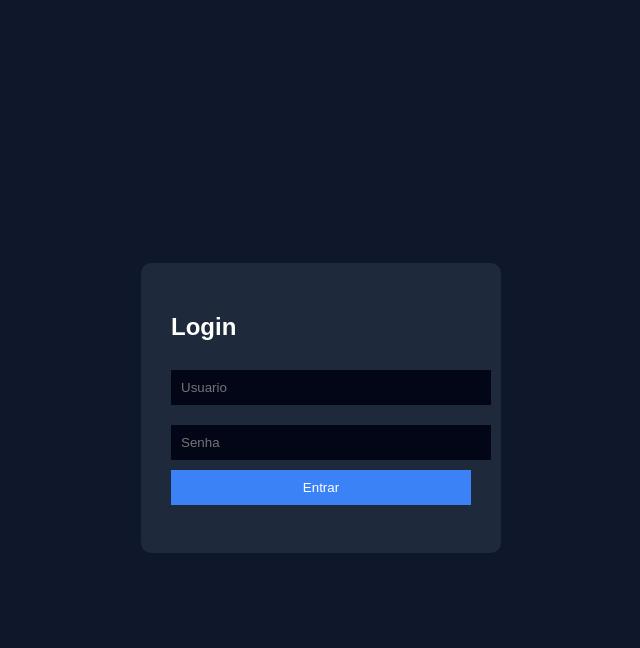
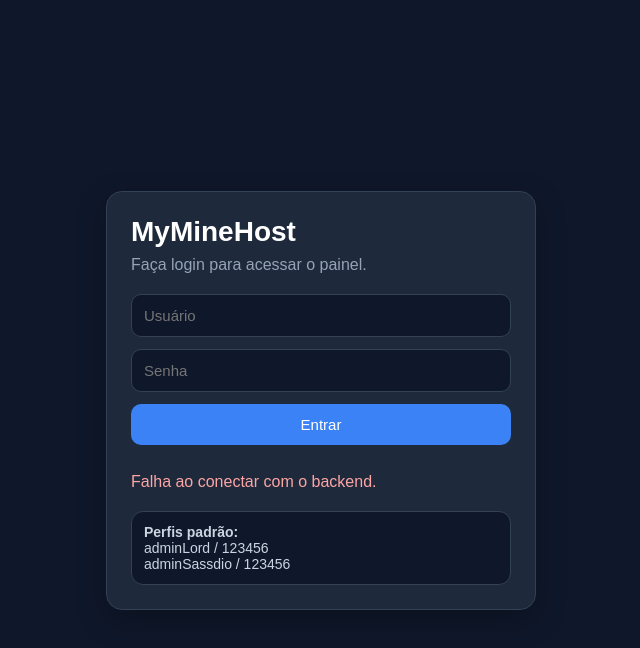
Before and after one commit to gabsgameplai-sys/minecraft_host_serverLORD, a plain HTML site: page login.html in a window 1280 px wide. Both pictures are taken after a click on the button "Entrar". Shown: the whole page, without its empty margins (319-959 px from the left). Drawn offline with Linux system fonts and the light colour scheme; no server answers.

Commit message:
Update login.html

```diff
--- a/login.html
+++ b/login.html
@@ -1,131 +1,199 @@
 <!DOCTYPE html>
 <html lang="pt-br">
 <head>
-
 <meta charset="UTF-8">
-<title>Login</title>
+<meta name="viewport" content="width=device-width, initial-scale=1.0">
+<title>Login - MyMineHost</title>
 
 <script src="https://accounts.google.com/gsi/client" async defer></script>
 
 <style>
+*{
+  box-sizing:border-box;
+}
 
 body{
- background:#0f172a;
- color:white;
- font-family:Arial;
+  margin:0;
+  min-height:100vh;
   display:flex;
   align-items:center;
   justify-content:center;
- height:100vh;
+  background:#0f172a;
+  font-family:Arial,sans-serif;
+  color:white;
+  padding:20px;
 }
 
 .card{
+  width:100%;
+  max-width:430px;
   background:#1e293b;
- padding:30px;
- border-radius:10px;
- width:300px;
+  border:1px solid #334155;
+  border-radius:16px;
+  padding:24px;
+  box-shadow:0 10px 30px rgba(0,0,0,0.25);
+}
+
+.logo{
+  font-size:28px;
+  font-weight:bold;
+  margin-bottom:8px;
+}
+
+.note{
+  color:#94a3b8;
+  margin-bottom:20px;
 }
 
 input{
   width:100%;
- margin:10px 0;
- padding:10px;
- background:#020617;
+  margin-bottom:12px;
+  background:#0f172a;
   color:white;
- border:none;
+  border:1px solid #334155;
+  border-radius:10px;
+  padding:12px;
+  font-size:15px;
 }
 
 button{
   width:100%;
- padding:10px;
   background:#3b82f6;
+  color:white;
   border:none;
- color:white;
+  border-radius:10px;
+  padding:12px;
+  font-size:15px;
+  cursor:pointer;
 }
 
+button:hover{
+  background:#2563eb;
+}
+
+.error{
+  margin-top:12px;
+  color:#fca5a5;
+  min-height:20px;
+}
+
+.users-box{
+  margin-top:18px;
+  padding:12px;
+  border-radius:12px;
+  background:#0f172a;
+  border:1px solid #334155;
+  color:#cbd5e1;
+  font-size:14px;
+}
+
+.google-box{
+  margin-top:16px;
+  display:flex;
+  justify-content:center;
+}
 </style>
+</head>
+<body>
+  <div class="card">
+    <div class="logo">MyMineHost</div>
+    <div class="note">Faça login para acessar o painel.</div>
 
-</head>
-
-<body>
-
-<div class="card">
-
-<h2>Login</h2>
-
-<input id="user" placeholder="Usuario">
-<input id="pass" type="password" placeholder="Senha">
+    <input id="username" type="text" placeholder="Usuário">
+    <input id="password" type="password" placeholder="Senha">
 
     <button onclick="login()">Entrar</button>
 
-<br><br>
-
+    <div class="google-box">
       <div id="g_id_onload"
-data-client_id="735004448085-15s049l8cd9ged1d9gva134t8hoc39gm.apps.googleusercontent.com"
+           data-client_id="COLOQUE_SEU_GOOGLE_CLIENT_ID"
            data-callback="handleGoogleLogin">
       </div>
 
       <div class="g_id_signin"
            data-type="standard"
-data-size="large">
+           data-size="large"
+           data-theme="outline"
+           data-text="continue_with"
+           data-shape="pill"
+           data-logo_alignment="left">
+      </div>
     </div>
 
+    <div id="error" class="error"></div>
+
+    <div class="users-box">
+      <strong>Perfis padrão:</strong><br>
+      adminLord / 123456<br>
+      adminSassdio / 123456
+    </div>
   </div>
 
 <script>
-
-const API="http://localhost:3000/api"
+const API_BASE = "http://localhost:3000/api";
 
 async function login(){
+  const username = document.getElementById("username").value.trim();
+  const password = document.getElementById("password").value;
+  const errorBox = document.getElementById("error");
 
- const username=document.getElementById("user").value
- const password=document.getElementById("pass").value
+  errorBox.innerText = "";
 
- const res=await fetch(API+"/login",{
-  method:"POST",
-  headers:{"Content-Type":"application/json"},
-  body:JSON.stringify({username,password})
- })
+  try{
+    const res = await fetch(`${API_BASE}/login`, {
+      method: "POST",
+      headers: {
+        "Content-Type": "application/json"
+      },
+      body: JSON.stringify({ username, password })
+    });
 
- const data=await res.json()
+    const data = await res.json();
 
- if(data.token){
-
-  localStorage.setItem("token",data.token)
-  localStorage.setItem("user",data.user.username)
-
-  location.href="panel.html"
-
- }else{
-
-  alert("login invalido")
-
+    if(!res.ok){
+      errorBox.innerText = data.error || "Falha no login.";
+      return;
     }
 
+    localStorage.setItem("myminehost_token", data.token);
+    localStorage.setItem("myminehost_user", data.user.username);
+
+    window.location.href = "panel.html";
+  }catch(err){
+    errorBox.innerText = "Falha ao conectar com o backend.";
+  }
 }
 
 async function handleGoogleLogin(response){
+  const errorBox = document.getElementById("error");
+  errorBox.innerText = "";
 
- const res=await fetch(API+"/google-login",{
-  method:"POST",
-  headers:{"Content-Type":"application/json"},
-  body:JSON.stringify({credential:response.credential})
+  try{
+    const res = await fetch(`${API_BASE}/google-login`, {
+      method: "POST",
+      headers: {
+        "Content-Type": "application/json"
+      },
+      body: JSON.stringify({
+        credential: response.credential
       })
+    });
 
- const data=await res.json()
+    const data = await res.json();
 
- if(data.token){
-
-  localStorage.setItem("token",data.token)
-  localStorage.setItem("user",data.user.username)
-
-  location.href="panel.html"
-
+    if(!res.ok){
+      errorBox.innerText = data.error || "Falha no login com Google.";
+      return;
     }
 
+    localStorage.setItem("myminehost_token", data.token);
+    localStorage.setItem("myminehost_user", data.user.username);
+
+    window.location.href = "panel.html";
+  }catch(err){
+    errorBox.innerText = "Falha ao conectar com o backend.";
   }
-
+}
 </script>
-
 </body>
 </html>
```
Lines whose indentation alone changed are shown as unchanged.
